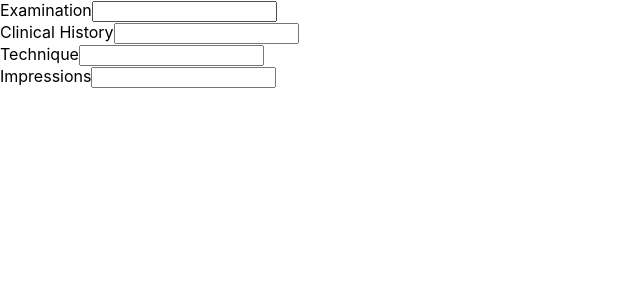
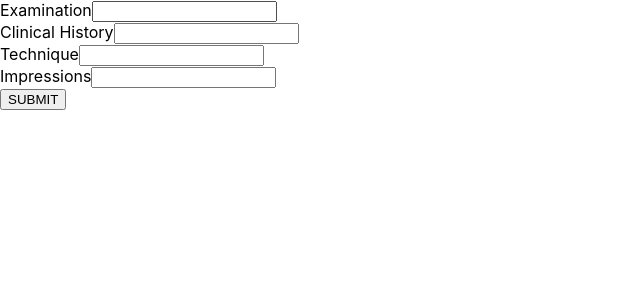
Before and after one commit to Imallek/exercise1-2, a React (Create React App) app: page / in a window 1280 px wide. Shown: the top 300 px of the page, without its empty margins (0-640 px from the left). Built offline with nearby package versions, Linux system fonts and the light colour scheme.

Commit message:
show entered values in console on submit

```diff
--- /dev/null
+++ b/src/components/button.js
@@ -0,0 +1,11 @@
+import React from "react";
+
+const Button = (props) => {
+  return (
+    <>
+      <button>{props.children}</button>
+    </>
+  );
+};
+
+export default Button;
--- a/src/containers/form.js
+++ b/src/containers/form.js
@@ -1,5 +1,6 @@
 import React from "react";
 import FormElement from "../components/formElement";
+import SubmitButton from "../components/button";
 
 class Form extends React.Component {
   constructor(props) {
@@ -29,6 +30,16 @@ class Form extends React.Component {
     });
   };
 
+  formSubmitHandler(event) {
+    event.preventDefault();
+    let inputData = {};
+    for (let key in this.state.formFields) {
+      inputData[key] = this.state.formFields[key].value;
+    }
+
+    console.log(inputData);
+  }
+
   render() {
     const formElementsArray = [];
     for (let key in this.state.formFields) {
@@ -38,9 +49,7 @@ class Form extends React.Component {
       });
     }
 
-    return (
-      <>
-        {formElementsArray.map((item) => {
+    let allFormFields = formElementsArray.map((item) => {
       return (
         <FormElement
           changeListener={this.changeListener}
@@ -49,7 +58,16 @@ class Form extends React.Component {
           data={item.config}
         />
       );
-        })}
+    });
+
+    return (
+      <>
+        <form onSubmit={(e) => this.formSubmitHandler(e)}>
+          {allFormFields}
+          <SubmitButton type="submit" form="form1" value="Submit">
+            SUBMIT
+          </SubmitButton>
+        </form>
       </>
     );
   }
```
Also changed, not shown: 1 other file (tests, documents, lock files or other folders). Lines whose indentation alone changed are shown as unchanged.
